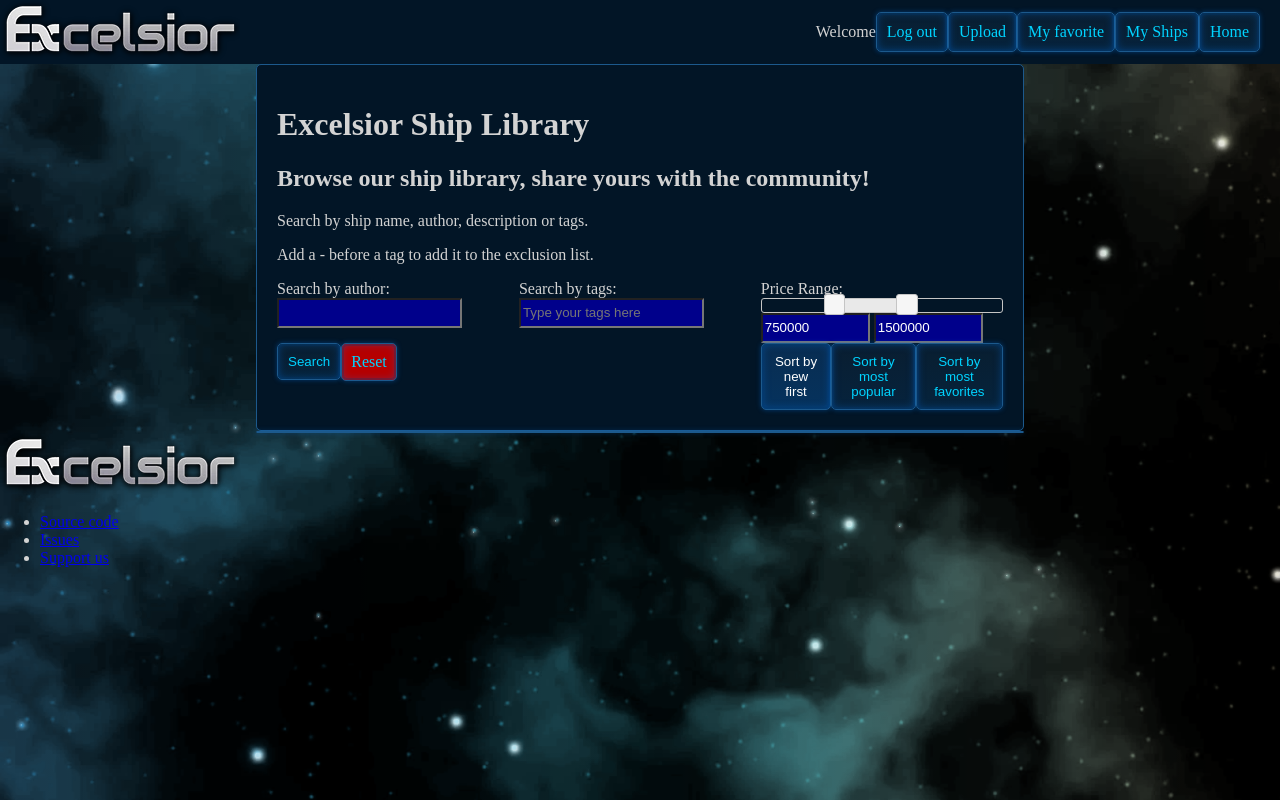
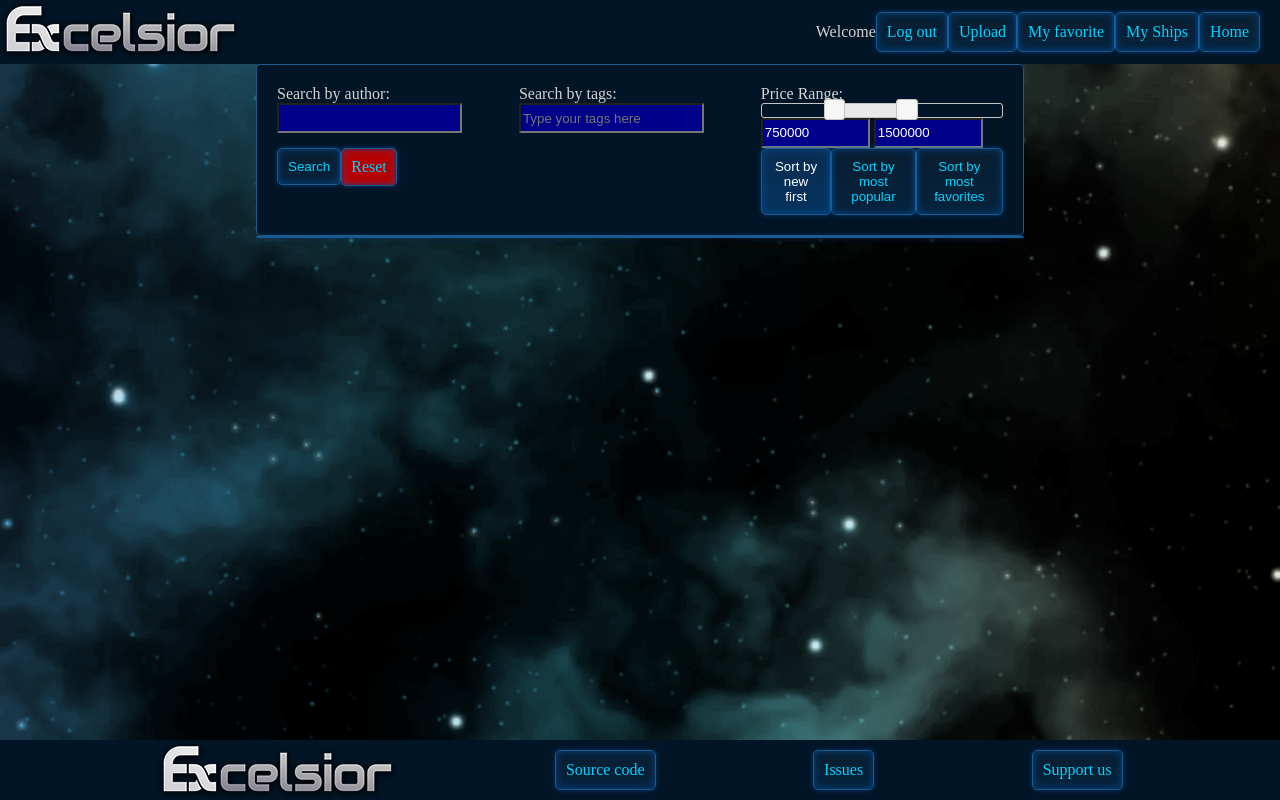
Before and after one commit to franklin050187/cosmo, a FastAPI app: template templates/index.html in a window 1280 px wide. Run offline with FastAPI, Linux system fonts and the light colour scheme; the template is opened without the code that fills it, so the values that code supplies are empty; parts of the project's set-up code (start-up, migrations or seed data) failed here and were passed over; some libraries are stand-ins or nearby versions.

Commit message:
fix footer + try no description

```diff
--- a/static/css/v2.css
+++ b/static/css/v2.css
@@ -3,8 +3,9 @@
     padding: 0;
     display: grid;
     width: 100%;
+    min-height: 100vh;
     grid-template-columns: 1fr 3fr 1fr;
-    grid-template-rows: auto auto auto auto;
+    grid-template-rows: auto auto 1fr auto;
     grid-template-areas:
       "header header header"
       ". search ."
@@ -36,6 +37,7 @@
     background-color: #021526;
     border: 1px solid #1c598c;
     border-radius: 5px;
+    height: fit-content;
   }
 
   .ship-card img {
@@ -320,4 +322,12 @@ width:100%
 
   .item-footer {
     grid-area: footer;
+    margin: 0;
+    display: flex;
+    align-items: center;
+    backdrop-filter: blur(5px);
+    background: rgba(2, 21, 38, 0.65);
+    background-color: #021526;
+    justify-content: space-evenly;
+    flex-wrap: wrap;
   }
--- a/templates/index.html
+++ b/templates/index.html
@@ -23,6 +23,7 @@
     <div class="item-header">
         <a href="/"><img loading="lazy" alt="Excelsior logo" src="/static/img/excelsior-logo.webp"></a>
         <div class="item-right">
+            <span class="info-icon" title="Tags"></span>
             <p class="username">Welcome {{ user }}</p>
             {% if user == "Guest" %}
             <a title="Login" class="blue-btn" href="/login?button=login">
@@ -49,12 +50,6 @@
         </div>
     </div>
     <div class="item-search">
-        <div class="item-intro">
-            <h1>Excelsior Ship Library</h1>
-            <h2>Browse our ship library, share yours with the community!</h2>
-            <p>Search by ship name, author, description or tags.<span class="info-icon" title="Tags"></span></p>
-            <p>Add a - before a tag to add it to the exclusion list.</p>
-        </div>
         <div class="item-author">
             <form action="/" method="post" enctype="multipart/form-data">
                 <label for="authorinput">Search by author:</label>
@@ -120,11 +115,11 @@
     </div>
     <div class="item-footer">
         <img loading="lazy" alt="Excelsior logo" src="/static/img/excelsior-logo.webp">
-        <ul>
-            <li><a title="Source code" href="https://github.com/franklin050187/cosmo">Source code</a></li>
-            <li><a title="Issues" href="https://github.com/franklin050187/cosmo/issues">Issues</a></li>
-            <li><a title="Support us" href="#">Support us</a></li>
-        </ul>
+
+            <a class="blue-btn" title="Source code" href="https://github.com/franklin050187/cosmo">Source code</a>
+            <a class="blue-btn" title="Issues" href="https://github.com/franklin050187/cosmo/issues">Issues</a>
+            <a class="blue-btn" title="Support us" href="#">Support us</a>
+
     </div>
 </body>
 
```
